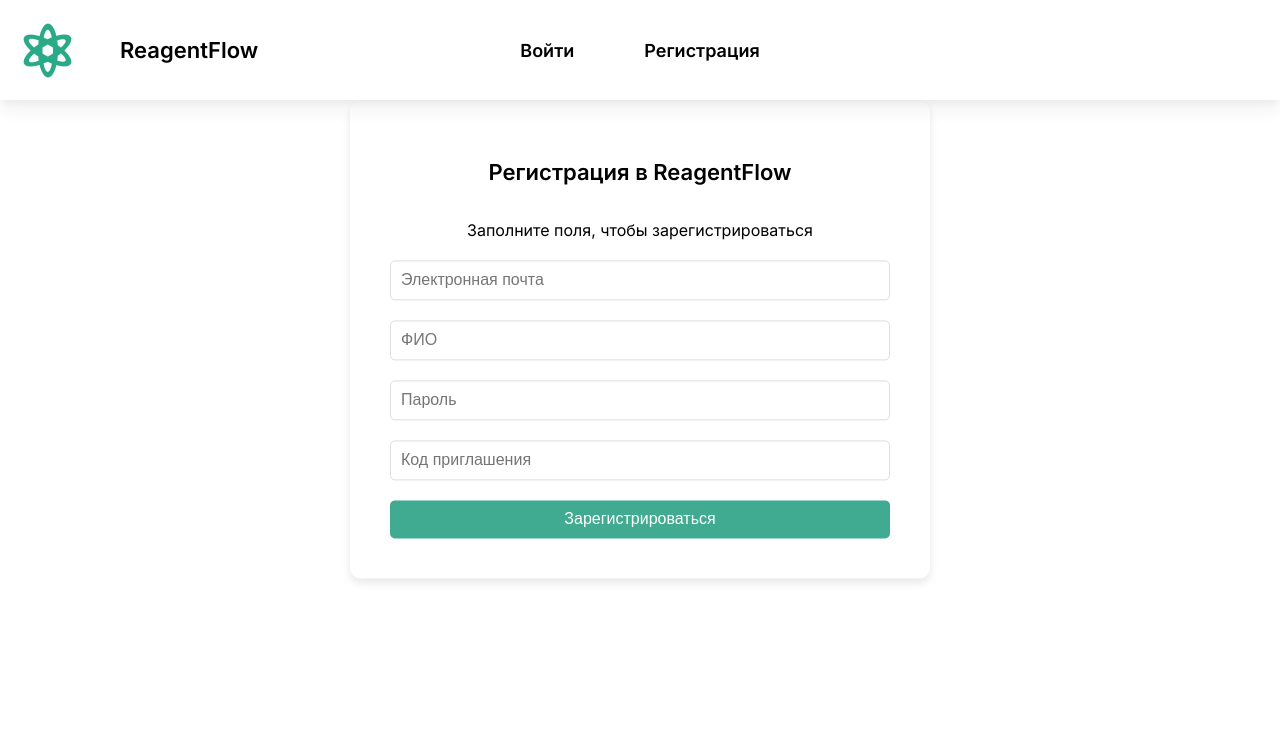
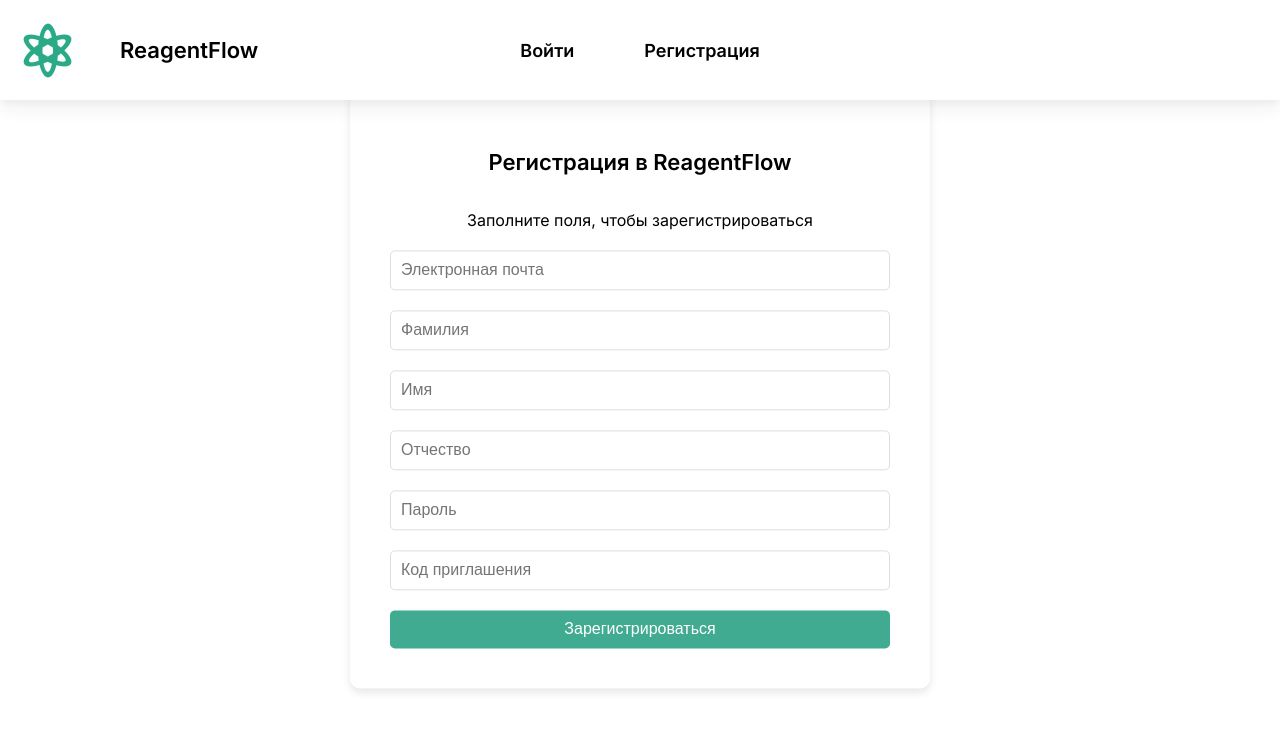
Before and after one commit to ReagentFlow/frontend, a React (Create React App) app: page /register in a window 1280 px wide. Shown: the top 732 px of the page. Built offline with nearby package versions, Linux system fonts and the light colour scheme.

Commit message:
register fix

```diff
--- a/src/components/AuthContext.jsx
+++ b/src/components/AuthContext.jsx
@@ -33,10 +33,12 @@ const AuthProvider = ({ children }) => {
         }
     });
 
-    const register = async (email, username, password, inviteCode) => {
+    const register = async (email, firstName, middleName, lastName, password, inviteCode) => {
         const response = await axios.post(API_URL + 'users/', {
             email,
-            username,
+            first_name: firstName,
+            middle_name: middleName,
+            last_name: lastName,
             password,
             invite_code: inviteCode,
         });
--- a/src/components/Register.jsx
+++ b/src/components/Register.jsx
@@ -5,7 +5,9 @@ import '../styles/Auth.css';
 
 function Register() {
     const [email, setEmail] = useState('');
-    const [username, setUsername] = useState('');
+    const [firstName, setFirstName] = useState('');
+    const [middleName, setMiddleName] = useState('');
+    const [lastName, setLastName] = useState('');
     const [password, setPassword] = useState('');
     const [inviteCode, setInviteCode] = useState('');
     const { register } = useContext(AuthContext);
@@ -14,17 +16,19 @@ function Register() {
     const handleSubmit = async (e) => {
         e.preventDefault();
         try {
-            await register(email, username, password, inviteCode);
+            await register(email, firstName, middleName, lastName, password, inviteCode);
             navigate('/login');
         }
         catch (error) {
             console.error('Registration failed', error);
         }
 
-        console.log('Email:', email);
-        console.log('Username:', username);
-        console.log('Password:', password);
-        console.log('Invite Code:', inviteCode);
+        console.log('email:', email);
+        console.log('firstName:', firstName);
+        console.log('middleName:', middleName);
+        console.log('lastName:', lastName);
+        console.log('password:', password);
+        console.log('inviteCode:', inviteCode);
     };
 
     return (
@@ -44,9 +48,27 @@ function Register() {
                 <div className="input-group">
                     <input
                         type="text"
-                        placeholder="ФИО"
-                        value={username}
-                        onChange={(e) => setUsername(e.target.value)}
+                        placeholder="Фамилия"
+                        value={lastName}
+                        onChange={(e) => setLastName(e.target.value)}
+                        required
+                    />
+                </div>
+                <div className="input-group">
+                    <input
+                        type="text"
+                        placeholder="Имя"
+                        value={firstName}
+                        onChange={(e) => setFirstName(e.target.value)}
+                        required
+                    />
+                </div>
+                <div className="input-group">
+                    <input
+                        type="text"
+                        placeholder="Отчество"
+                        value={middleName}
+                        onChange={(e) => setMiddleName(e.target.value)}
                         required
                     />
                 </div>
--- a/src/styles/Auth.css
+++ b/src/styles/Auth.css
@@ -15,7 +15,7 @@
     box-shadow: 0 4px 8px rgba(0, 0, 0, 0.1);
     max-width: 500px;
     width: 100%;
-    margin: 100px auto;
+    margin: 150px auto 0;
 }
 
 h2 {
--- a/src/widgets/Header.jsx
+++ b/src/widgets/Header.jsx
@@ -18,7 +18,7 @@ function Header() {
                 {user ? (
                     <>
                         <Link to="/" className="nav-link">Главная</Link>
-                        <Link to="/weather" className="nav-link">Реагенты</Link>
+                        <Link to="/reagents" className="nav-link">Реагенты</Link>
                     </>
                 ) : (
                     <>
```
